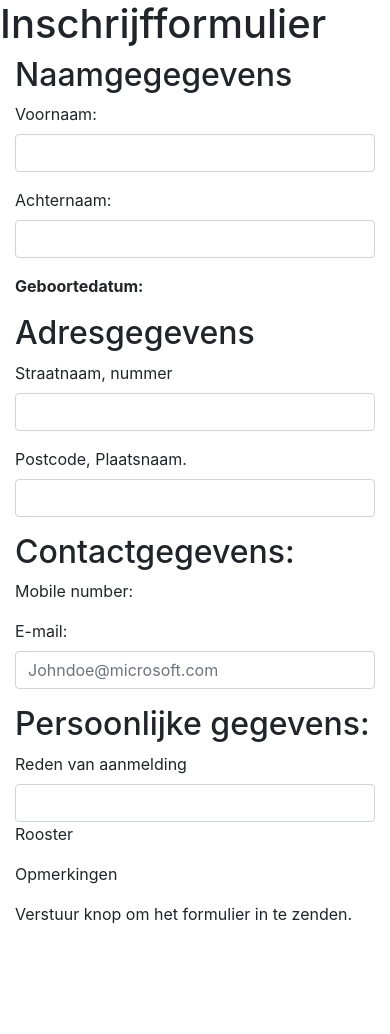
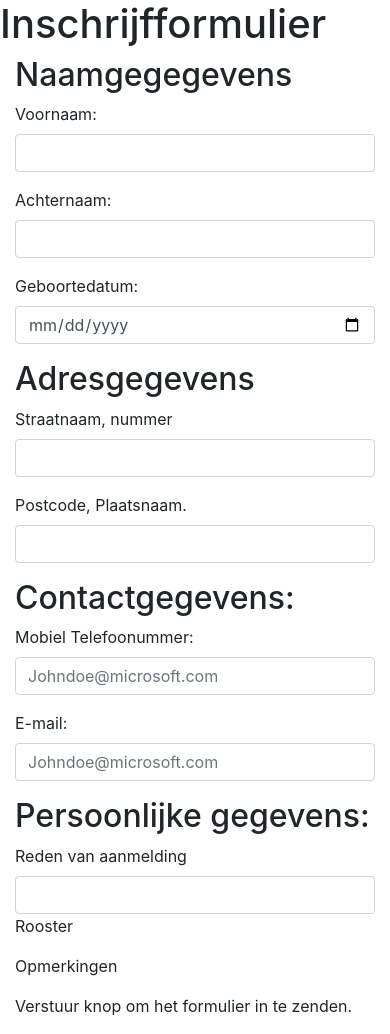
Before and after one commit to jhhest/Exercise-ICT-Maatwerk-PHP-FORM-DATABASE, a PHP site: page / in a window 390 px wide. Before the commit the page ends 924 px from the top, so only its background shows below. Run offline with PHP 8.4, Linux system fonts and the light colour scheme.

Commit message:
added some inputfields
* telephone number
* mail
* date of birth

```diff
--- a/index.php
+++ b/index.php
@@ -24,22 +24,22 @@
         <div class="row">
             <div class="col">
                 <h2>Naamgegegevens</h2>
-                <p><label for="">Voornaam:</label><input type="text" class="form-control" id="firstName" placeholder="" value="" required></p>
-                <p><label for="">Achternaam:</label><input type="text" class="form-control" id="firstName" placeholder="" value="" required></p>
-                <p class="font-weight-bold">Geboortedatum:</p>
+                <p><label for="">Voornaam:</label><input type="text" class="form-control" id="voornaam" placeholder="" value="" required></p>
+                <p><label for="">Achternaam:</label><input type="text" class="form-control" id="achternaam" placeholder="" value="" required></p>
+                <p><label for="">Geboortedatum:</label><input type="date" class="form-control" id="geboortedatum" placeholder="" value="" required></p>
                 <h2>Adresgegevens</h2>
-                <p><label for="">Straatnaam, nummer</label><input type="text" class="form-control" id="firstName" placeholder="" value="" required></p>
+                <p><label for="">Straatnaam, nummer</label><input type="text" class="form-control" id="adres" placeholder="" value="" required></p>
                 <p>Postcode,
-                    <label for="">Plaatsnaam.</label><input type="text" class="form-control" id="firstName" placeholder="" value="" required>
+                    <label for="">Plaatsnaam.</label><input type="text" class="form-control" id="postcode" placeholder="" value="" required>
                 </p>
                 <h2>Contactgegevens:</h2>
-                <p>Mobile number:</p>
-                <p><label for="">E-mail:</label><input type="email" class="form-control" id="firstName" placeholder="Johndoe@microsoft.com" value="" required></p>
+                <p><label for="">Mobiel Telefoonummer:</label><input type="mobile_number" class="form-control" id="mobile_number" placeholder="Johndoe@microsoft.com" value="" required></p>
+                <p><label for="">E-mail:</label><input type="email" class="form-control" id="mail" placeholder="Johndoe@microsoft.com" value="" required></p>
             </div>
 
             <div class="col">
                 <h2>Persoonlijke gegevens:</h2>
-                <label for="">Reden van aanmelding</label><input type="text" class="form-control" id="firstName" placeholder="" value="" required="">
+                <label for="">Reden van aanmelding</label><input type="text" class="form-control" id="aanmeldingsreden" placeholder="" value="" required="">
                 <!-- tekst vak wat vrij in te vullen is. -->
                 <p>Rooster</p>
                 <!-- checkmark vakjes met maandag, dinsdag, woensdag, donderdag, vrijdag. Ochtend en middag apart aan te vinken. -->
```
